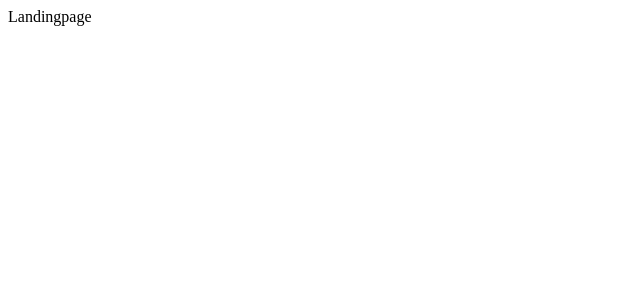
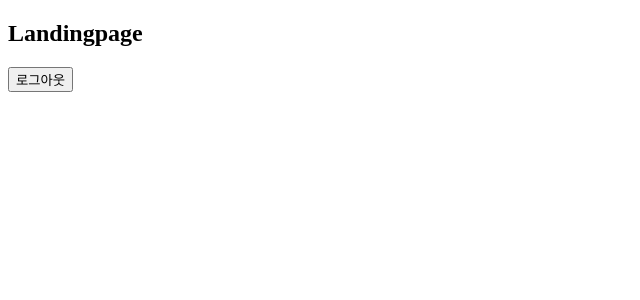
Before and after one commit to kangdari/login_register_form, a React (Create React App) app in the folder client/: page / in a window 1280 px wide. Shown: the top 300 px of the page, without its empty margins (0-640 px from the left). Built offline with nearby package versions, Linux system fonts and the light colour scheme.

Commit message:
add logout event

```diff
--- a/client/src/components/pages/LandingPage/Landingpage.js
+++ b/client/src/components/pages/LandingPage/Landingpage.js
@@ -1,7 +1,23 @@
 import React from 'react';
+import axios from 'axios';
 
-const Landingpage = () => {
-  return <div>Landingpage</div>;
+const Landingpage = ({ history }) => {
+  const onClickHandler = () => {
+    axios.get('/api/users/logout').then((res) => {
+      if (res.data.logoutSuccess) {
+        history.push('/login');
+      } else {
+        alert('logout 실패');
+      }
+    });
+  };
+
+  return (
+    <div>
+      <h2>Landingpage</h2>
+      <button onClick={onClickHandler}>로그아웃</button>
+    </div>
+  );
 };
 
 export default Landingpage;
```
